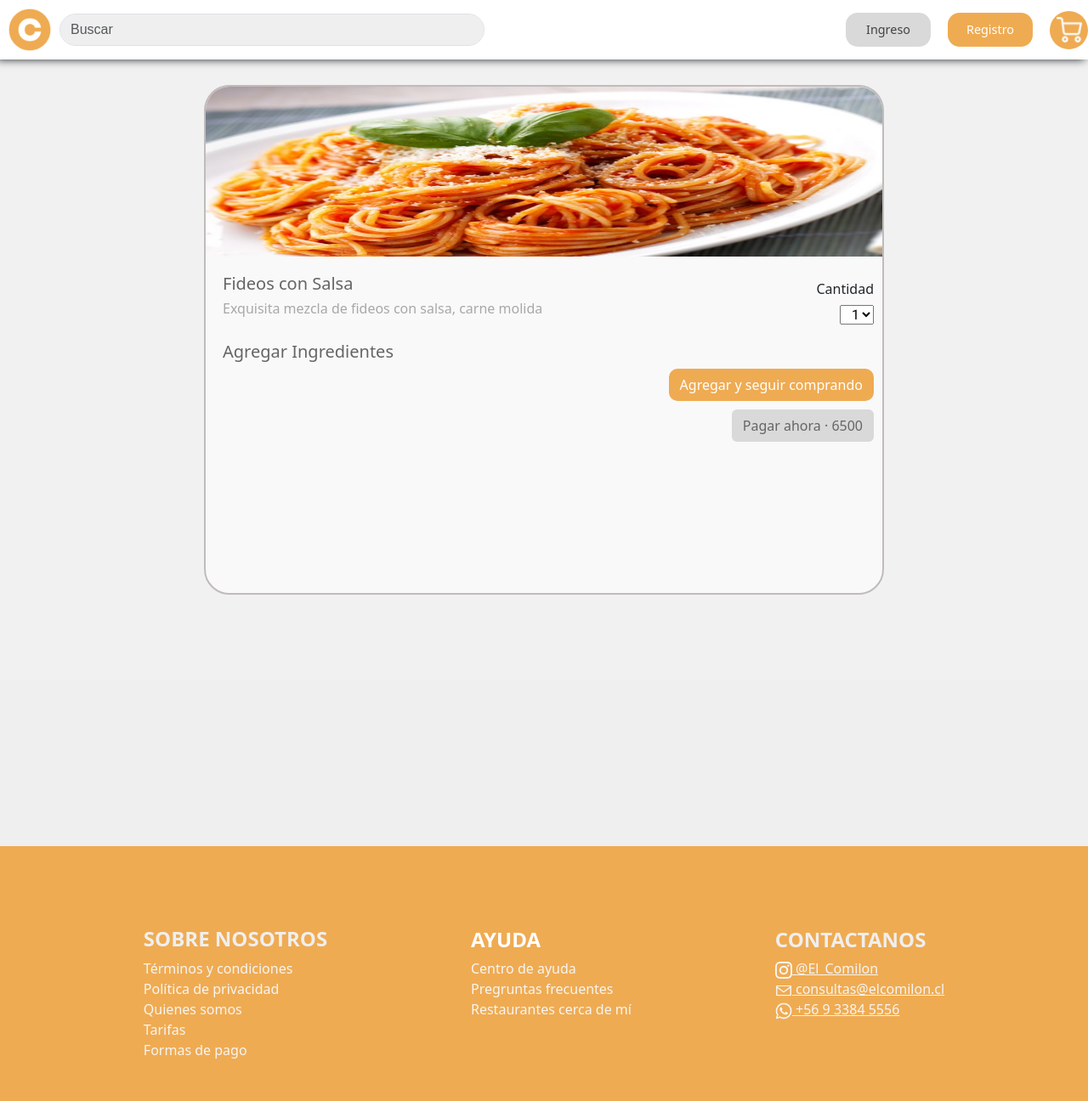
After one commit to Volcos/ElComilon, a Django app: page /DetailProduct/1 in a window 1280 px wide. The commit adds this page. Shown: the whole page at 85% size. Run offline with Django 5.2, Linux system fonts and the light colour scheme; data comes from the database, SQL or seed files in the repository; some libraries are stand-ins or nearby versions; some web fonts are replaced.

Commit message:
detailProduct

```diff
--- a/Project/myProject/ElComilon/urls.py
+++ b/Project/myProject/ElComilon/urls.py
@@ -6,5 +6,6 @@ urlpatterns = [
     path('Register',views.register, name='Register'),
     path('Login', views.login, name='Login'),
     path('detalleCompra', views.detalleCompra, name='detalleCompra'),
-    path('Profile',views.Profile, name='Profile')
+    path('Profile',views.Profile, name='Profile'),
+    path('DetailProduct/<str:pk>',views.detailProduct, name='DetailProduct')
 ]
--- a/Project/myProject/ElComilon/views.py
+++ b/Project/myProject/ElComilon/views.py
@@ -18,3 +18,10 @@ def detalleCompra(request):
 
 def Profile(request):
     return render(request, 'pages/Profile.html')
+
+def detailProduct(request,pk):
+    plato = Producto.objects.get(id_producto=pk)
+    context = {
+        "plato":plato
+    }
+    return render(request, 'pages/DetailProduct.html',context)
--- /dev/null
+++ b/Project/myProject/static/css/DetailProduct.css
@@ -0,0 +1,152 @@
+
+main{
+    background-color: #f1f1f1;
+    display: flex;
+    justify-content: center;
+    align-items: center;
+}
+
+
+
+.Contenedor{
+    display: flex;
+    flex-direction: column;
+    border-radius: 30px;
+    background: #f9f9f9;
+    border: 2px solid rgb(193,187,187);
+    margin-top: 100px;
+    margin-bottom: 100px;
+    padding: 0;
+    width: 800px;
+    height: 600px;
+    /*justify-content: space-evenly;*/
+
+}
+.PlatoPrincipal{
+    width: 100%;
+    height: 220px;
+    vertical-align: top;
+}
+
+.PlatoPrincipal img{
+
+    border-top-left-radius: 28px;
+    border-top-right-radius: 28px;
+    object-fit: fill;
+}
+
+hr {
+    display: block;
+    margin-top: 0.5px;
+    margin-bottom: 0.5em;
+    margin-left: auto;
+    margin-right: auto;
+    border-style: inset;
+    border-width: 1px;
+    border-color: gray;
+}
+
+.CantidadCom{
+    text-align: end;
+    margin-right: 10px;
+    margin-top: -50px;
+}
+
+.Linea1{
+    text-align: end;
+    margin-right: 10px;
+}
+
+.NomProducto h5{
+    margin-left: 20px;
+    color: #656565;
+}
+
+.Descripcion h6{
+    margin-left: 20px;
+    color: #A8A8A8;
+}
+.Linea1 .Cantidad {
+    font-family: 'ROBOTO',sans-serif;
+    text-align: end;
+    align-items: right;
+    color: black;
+    margin-left: 10px;
+}
+
+.Fila .Cantidad option{
+    font-family: 'ROBOTO',sans-serif;
+}
+.Fila{
+    display: flex;
+    margin-left: 20px;
+    background-color: transparent;
+    align-items: center;
+
+}
+
+.Fila h6{
+    color: #A8A8A8;
+    margin-top: 15px;
+    margin-left: 10px;
+}
+
+
+
+
+
+
+.SeguirCompra{
+    margin-right: 10px;
+    margin-bottom: 10px;
+    text-align: end;
+}
+
+.SeguirCompra .btn{
+    background-color: #EFAB52;
+    border-radius: 10px;
+    color: #FFFFFF;
+}
+
+.Pagar{
+    margin-right: 10px;
+    width: 100%;
+    height: 50px;
+}
+
+.Pagar .btn{
+    background-color: #D9D9D9;
+    display: flex;
+    text-align: end;
+    align-items: right;
+    justify-content: flex-end;
+
+}
+
+.Pagar input{
+    margin-right: 10px;
+    background-color: transparent;
+    border: transparent;
+    width: 90px;
+}
+.Pagar a{
+    text-decoration: none;
+    color:#656565;
+}
+
+.Pagar ::placeholder{
+    color: black;
+    font-family: 'ROBOTO',sans-serif;
+}
+
+.Ingredientes{
+    margin-top: 20px;
+    margin-left: 20px;
+    color: #656565;
+}
+
+.Pago{
+    display: flex;
+    flex-direction: column;
+    align-items: end;
+}
--- a/Project/myProject/static/css/footer.css
+++ b/Project/myProject/static/css/footer.css
@@ -1,3 +1,6 @@
+footer{
+    margin-top: 100px;
+}
 .pie{
     display: flex;
     width: 100%;
@@ -5,6 +8,7 @@
     background-color: #EFAB52;
     align-items: center;
     justify-content: space-evenly;
+    margin-top: 100px;
 }
 
 .pie .itemf{
--- a/Project/myProject/templates/bases/footer.html
+++ b/Project/myProject/templates/bases/footer.html
@@ -8,6 +8,7 @@
 </head>
 <body>
     <!--  -->
+    <br><br><br><br>
     <footer>
         <div class="pie">
             <div class="itemf it1">
--- a/Project/myProject/templates/bases/header.html
+++ b/Project/myProject/templates/bases/header.html
@@ -5,6 +5,7 @@
     <meta charset="UTF-8">
     <meta name="viewport" content="width=device-width, initial-scale=1.0">
     <title>Document</title>
+    <script src="{% static '/js/Modal.js' %}" defer></script>
 </head>
 <body>
     <header>
--- /dev/null
+++ b/Project/myProject/templates/pages/DetailProduct.html
@@ -0,0 +1,76 @@
+<!DOCTYPE html>
+<html lang="en">
+<head>
+    <meta charset="UTF-8">
+    <meta name="viewport" content="width=device-width, initial-scale=1.0">
+
+    {% load static %}
+    <title>Detalle del Producto</title>
+    <link href="https://cdn.jsdelivr.net/npm/bootstrap@5.3.3/dist/css/bootstrap.min.css" rel="stylesheet" integrity="sha384-QWTKZyjpPEjISv5WaRU9OFeRpok6YctnYmDr5pNlyT2bRjXh0JMhjY6hW+ALEwIH" crossorigin="anonymous">
+    <script src="https://cdn.jsdelivr.net/npm/bootstrap@5.3.3/dist/js/bootstrap.bundle.min.js" integrity="sha384-YvpcrYf0tY3lHB60NNkmXc5s9fDVZLESaAA55NDzOxhy9GkcIdslK1eN7N6jIeHz" crossorigin="anonymous"></script>
+    <style>
+        @import url('https://fonts.cdnfonts.com/css/ponnala');
+        @import url('https://fonts.googleapis.com/css2?family=Roboto:ital,wght@0,100;0,300;0,400;0,500;0,700;0,900;1,100;1,300;1,400;1,500;1,700;1,900&display=swap');
+    </style>
+
+</head>
+<body>
+    {% include 'bases/header.html' %}
+<main>
+
+    <div id="Con">
+        <div class="Contenedor">
+            <div class="PlatoPrincipal">
+                <a href=". ."></a>
+                <img src="{% static 'img/platos/Fideos.png' %}" alt="Primer Producto" width="100%" height="200px" >
+              </div>
+              <div class="NomProducto">
+                <h5>{{plato.nombre}}</h5>
+              </div>
+              <div class="Descripcion">
+                <h6>{{plato.descripcion}}</h6>
+              </div>
+              <div class="CantidadCom">
+                <h6>Cantidad</h6>
+              </div>
+              <div class="Linea1">
+                <select class="Cantidad" >
+                  <option value="number">1</option>
+                  <option value="number">2</option>
+                  <option value="number">3</option>
+                  <option value="number">4</option>
+                  <option value="number">5</option>
+                  <option value="number">6</option>
+                  <option value="number">7</option>
+                  <option value="number">8</option>
+                  <option value="number">9</option>
+                  <option value="number">10</option>
+                </select>
+              </div>
+              <div class="Ingredientes">
+                <h5>Agregar Ingredientes</h5>
+              </div>
+              <div class="Pago">
+                <div class="SeguirCompra" id="agregar">
+                  <button type="ingresar" class="btn" >Agregar y seguir comprando</button>
+                </div>
+                <div class="Pagar">
+                  <div>
+                      <button type="Ingresar" class="btn" style="float: right;" ><a href="Detail.html">Pagar ahora &middot; {{plato.precio}} </a></button>
+                  </div>
+                </div>
+              </div>
+        </div>
+    </div>
+</main>
+    {% include 'bases/footer.html' %}
+
+<link rel="stylesheet" href="{% static 'css/Navbar.css' %}">
+<link rel="stylesheet" href="{% static 'css/footer.css' %}">
+<link rel="stylesheet" href="{% static 'css/DetailProduct.css' %}">
+<script src="https://code.jquery.com/jquery-3.2.1.slim.min.js" integrity="sha384-KJ3o2DKtIkvYIK3UENzmM7KCkRr/rE9/Qpg6aAZGJwFDMVNA/GpGFF93hXpG5KkN" crossorigin="anonymous"></script>
+<script src="https://cdn.jsdelivr.net/npm/popper.js@1.12.9/dist/umd/popper.min.js" integrity="sha384-ApNbgh9B+Y1QKtv3Rn7W3mgPxhU9K/ScQsAP7hUibX39j7fakFPskvXusvfa0b4Q" crossorigin="anonymous"></script>
+<script src="https://cdn.jsdelivr.net/npm/bootstrap@4.0.0/dist/js/bootstrap.min.js" integrity="sha384-JZR6Spejh4U02d8jOt6vLEHfe/JQGiRRSQQxSfFWpi1MquVdAyjUar5+76PVCmYl" crossorigin="anonymous"></script>
+</body>
+
+</html>
--- a/Project/myProject/templates/pages/index.html
+++ b/Project/myProject/templates/pages/index.html
@@ -184,10 +184,10 @@
                     <div class="owl-carousel owl-theme food-container">
                         {% for producto in productos %}
                         <div class="item">
-                            <a href="" class="carta">
+                            <a href="{% url 'DetailProduct' pk=producto.id_producto %}" class="carta">
                                 <div class="card comida" style="width: 16rem; height: 26rem;">
                                     <div class="img">
-                                        <img src="{% static 'producto.imagen' %}" class="card-img-top" alt="">
+                                        <img src="{% static 'img/platos/Fideos.png' %}" class="card-img-top" alt="">
                                     </div>
                                     <div class="card-body">
                                         <h5 class="card-title">{{producto.nombre}}</h5>
```
